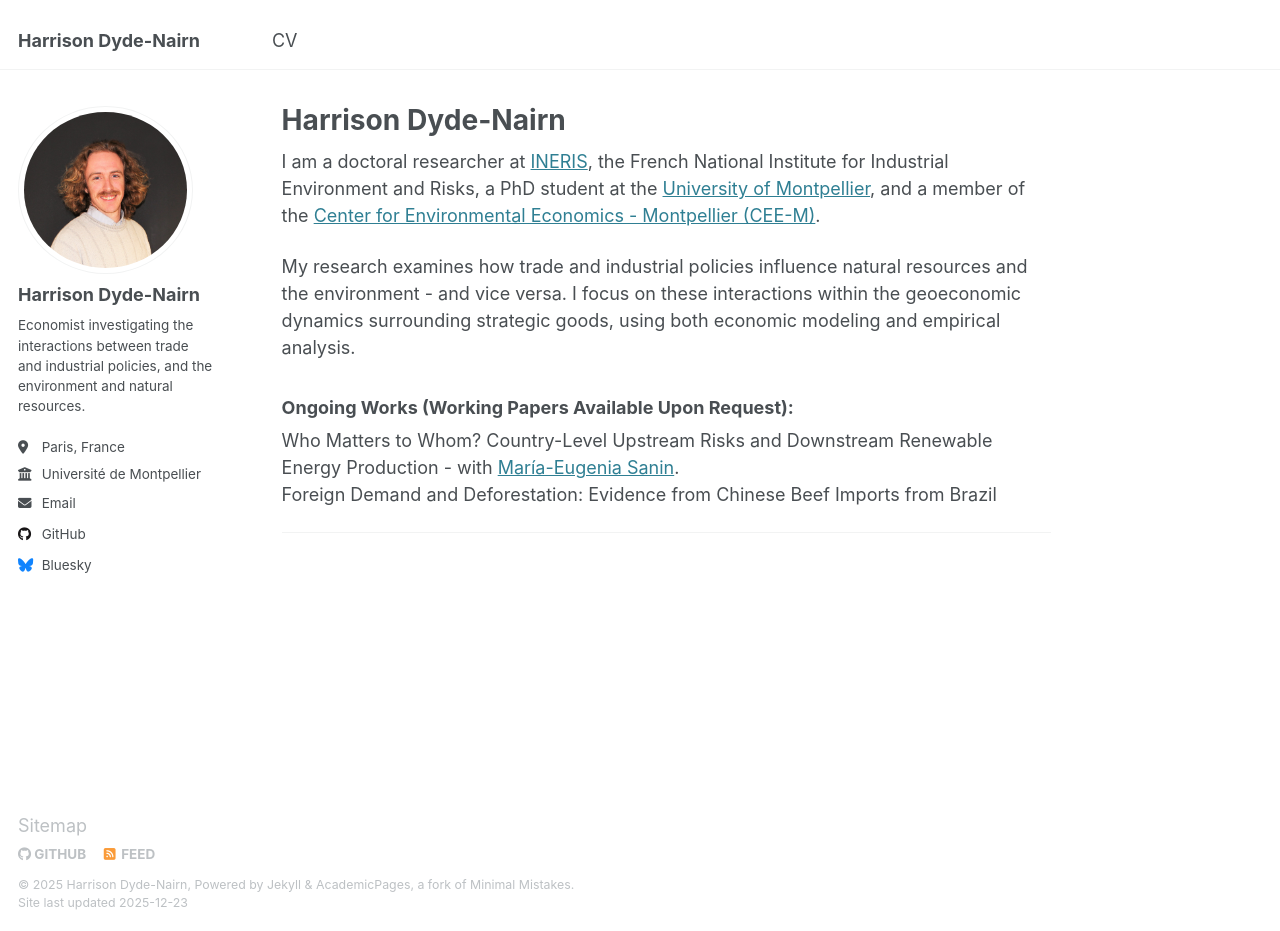
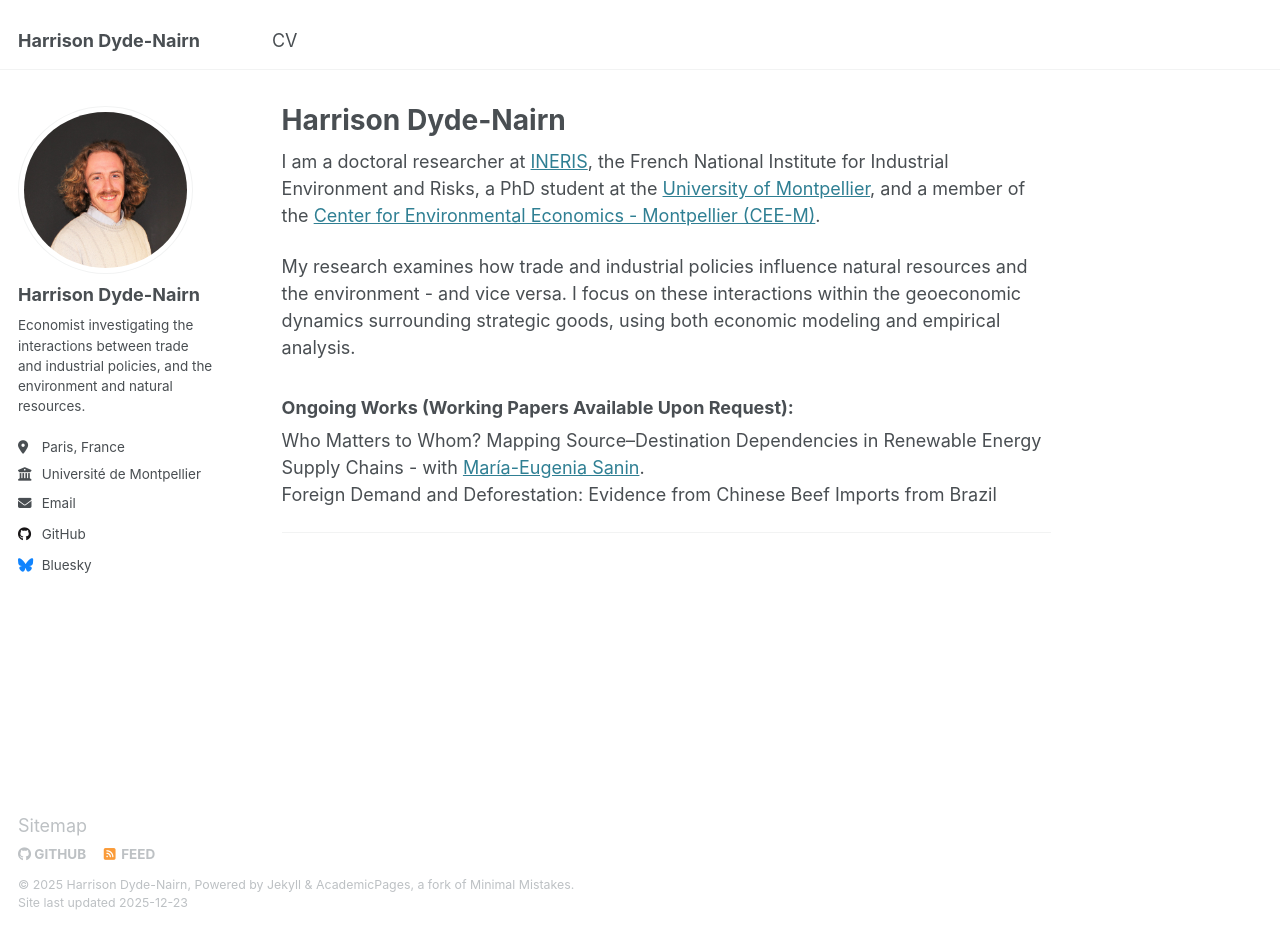
Before and after one commit to hdydenairn/hdydenairn.github.io, a Jekyll site: the page built from _pages/about.md, in a window 1280 px wide and 931 px high. Built offline with Jekyll 4.4.1, drawn with Linux system fonts in a browser that asks for light colours.

Commit message:
Update about.md

```diff
--- a/_pages/about.md
+++ b/_pages/about.md
@@ -13,7 +13,7 @@
 
 ### Ongoing Works (Working Papers Available Upon Request):
 
-Who Matters to Whom? Country-Level Upstream Risks and Downstream Renewable Energy Production - with [María-Eugenia Sanin](https://sites.google.com/site/meugeniasanin/).<br>
+Who Matters to Whom? Mapping Source–Destination Dependencies in Renewable Energy Supply Chains - with [María-Eugenia Sanin](https://sites.google.com/site/meugeniasanin/).<br>
 Foreign Demand and Deforestation: Evidence from Chinese Beef Imports from Brazil
 
 ------
```
